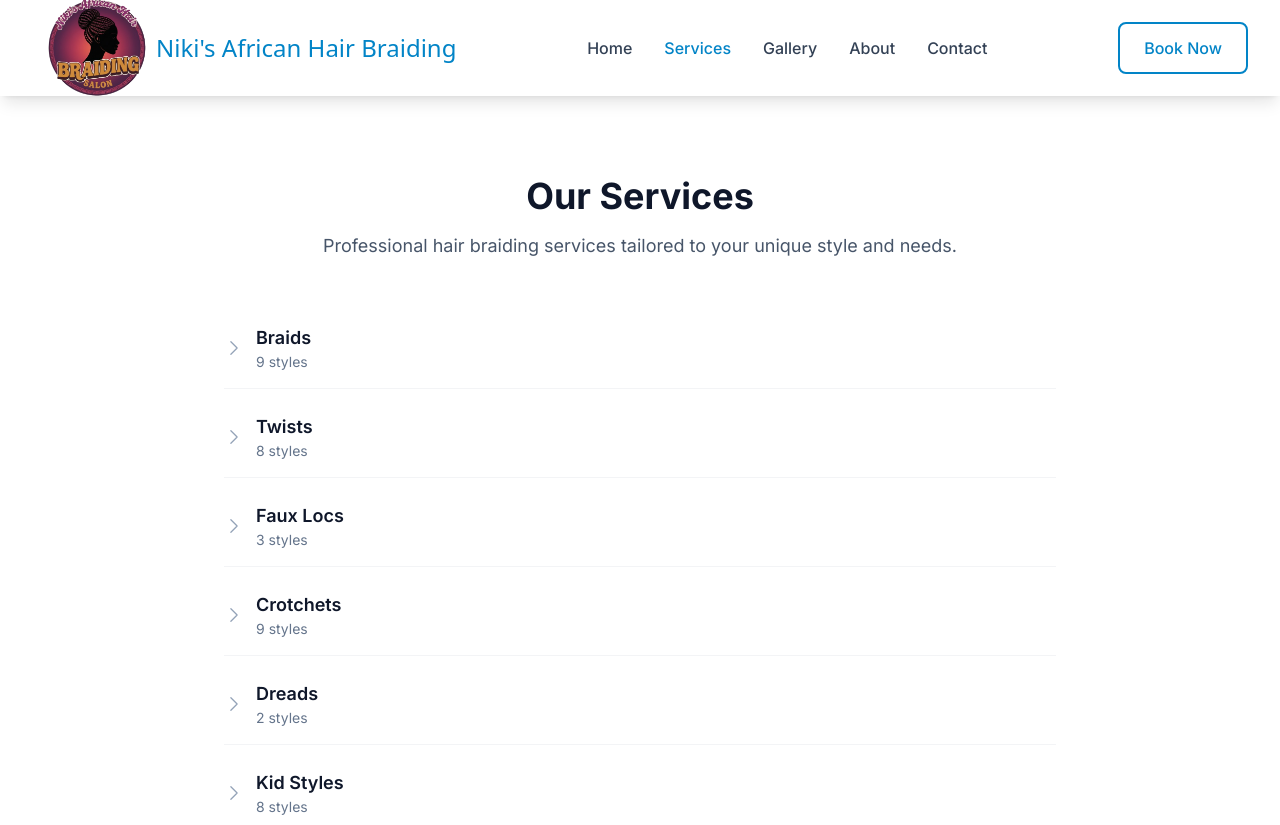
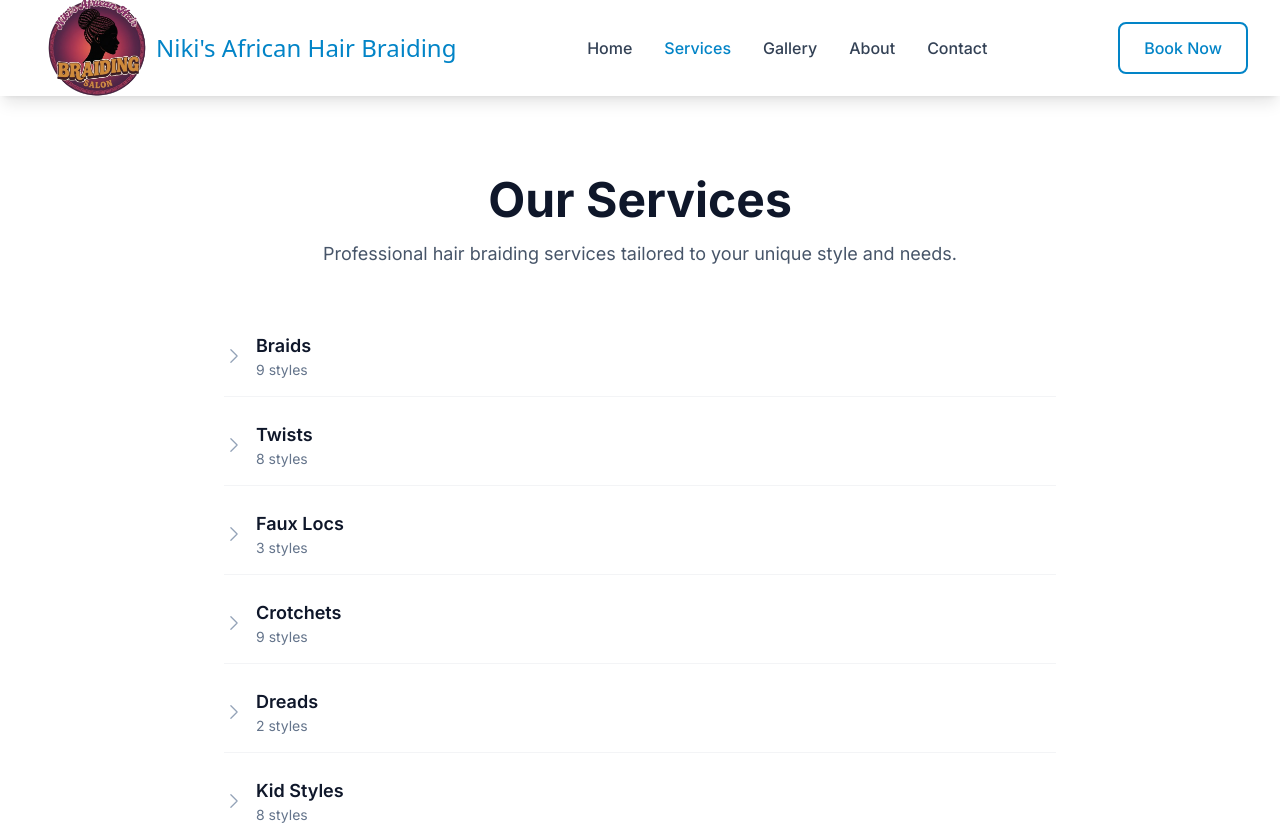
Before and after one commit to oobaretin/nikis-african-braiding, a Next.js app: page /services in a window 1280 px wide. Shown: the top 825 px of the page. Built offline with nearby package versions, Linux system fonts and the light colour scheme; a web font is replaced by a local one.

Commit message:
fix: update 'Our Services' heading size to match other pages
- Changed heading from text-3xl md:text-4xl to text-4xl md:text-5xl
- Now matches the same heading size as other page sections
- Consistent typography across all pages
- Better visual hierarchy and brand consistency

```diff
--- a/src/components/sections/ServiceMinimalList.tsx
+++ b/src/components/sections/ServiceMinimalList.tsx
@@ -44,7 +44,7 @@ const ServiceMinimalList: React.FC = () => {
     <section className="section-padding bg-white">
       <div className="container-custom max-w-4xl">
         <div className="text-center mb-12">
-          <h2 className="font-bold text-3xl md:text-4xl text-secondary-900 mb-4">
+          <h2 className="font-bold text-4xl md:text-5xl text-secondary-900 mb-4">
             Our Services
           </h2>
           <p className="text-lg text-secondary-600 max-w-2xl mx-auto">
```
